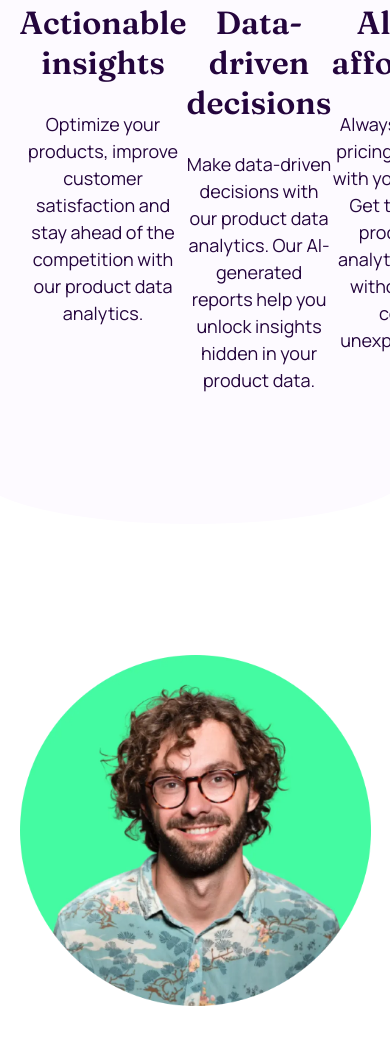
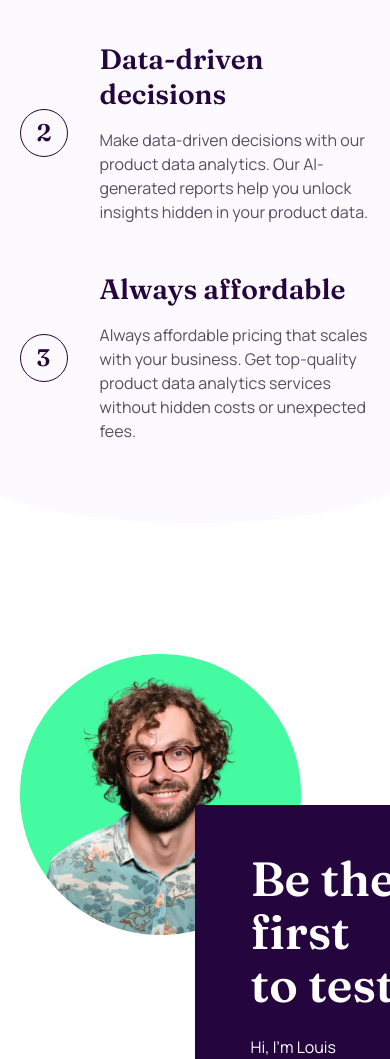
Before and after one commit to sannasinne/workit-landing-page, a plain HTML site: page index.html in a window 390 px wide. Shown: the part 941-2000 px from the top of the page. Drawn offline with Linux system fonts and the light colour scheme.

Commit message:
Tablet styles added

```diff
--- a/css/style.css
+++ b/css/style.css
@@ -276,7 +276,12 @@ header .container {
 }
 
 .card-info h3 {
-  margin-bottom: 28px}
+  margin-bottom: 28px;
+}
+
+.card-info p {
+  color: var(--clr-purple-plain);
+}
 
 .founder .container {
   position: relative;
@@ -351,12 +356,19 @@ ul li {
 
   h1 {
     font-size: 3.75rem;
+  }
 
+  h2 {
+    font-size: 3rem;
+  }
+
+  h3 {
+    font-size: 1.75rem;
   }
 
   button {
     font-size: 1rem;
-    width: 133px;
+    width: 150px;
     height: 55px;
   }
 
@@ -385,4 +397,69 @@ ul li {
     right: -130px;
   }
 
+  .info .container {
+    flex-direction: column;
+    align-items: center;
+  }
+
+  .card {
+    flex-direction: row;
+    justify-content: center;
+    gap: 32px;
+    max-width: 573px;
+    padding-top: 0px;
+    padding-bottom: 48px;
+  }
+
+  .card:last-child {
+    padding-bottom: 0;
+  }
+
+  .card-number-border {
+    flex: 0 0 48px;
+    height: 48px;
+  }
+
+  .card-info {
+    width: auto;
+    text-align: left;
+  }
+
+  .card-info h3 {
+    margin-bottom: 1rem;
+  }
+
+  .card-info p {
+    font-size: 1rem;
+  }
+
+  .founder-img {
+    width: 281px;
+    margin-top: 0px;
+    margin-bottom: 325px;
+  }
+
+  .founder-info {
+    max-width: 514px;
+    padding: 48px 56px 56px;
+    gap: 24px;
+    top: 151px;
+    left: 175px;
+  }
+
+  .founder-info p {
+    font-size: 1rem;
+  }
+
+  .bg-pattern-3 {
+    top: 417px;
+    left: 456px;
+  }
+
 }
+
+/* Mobile styles */
+
+@media (max-width: 600px) {
+
+}
```
